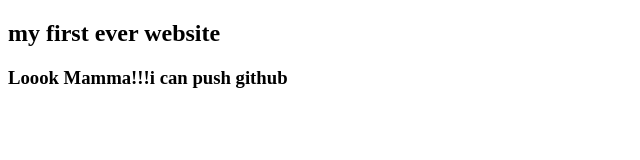
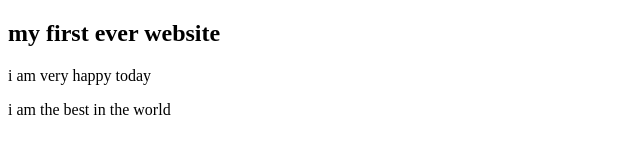
Before and after one commit to shakowat-tasin/my-first-website, a plain HTML site: page index.html in a window 1280 px wide. Shown: the whole page, without its empty margins (0-640 px from the left). Drawn offline with Linux system fonts and the light colour scheme.

Commit message:
ghost added

```diff
--- a/index.html
+++ b/index.html
@@ -6,7 +6,8 @@
 </head>
 <body>
     <h2>my first ever website</h2>
-    <h3>Loook Mamma!!!i can push github</h3>
+    <p>i am very happy today</p>
+    <p>i am the best in the world</p>
 
 </body>
 </html>
```
